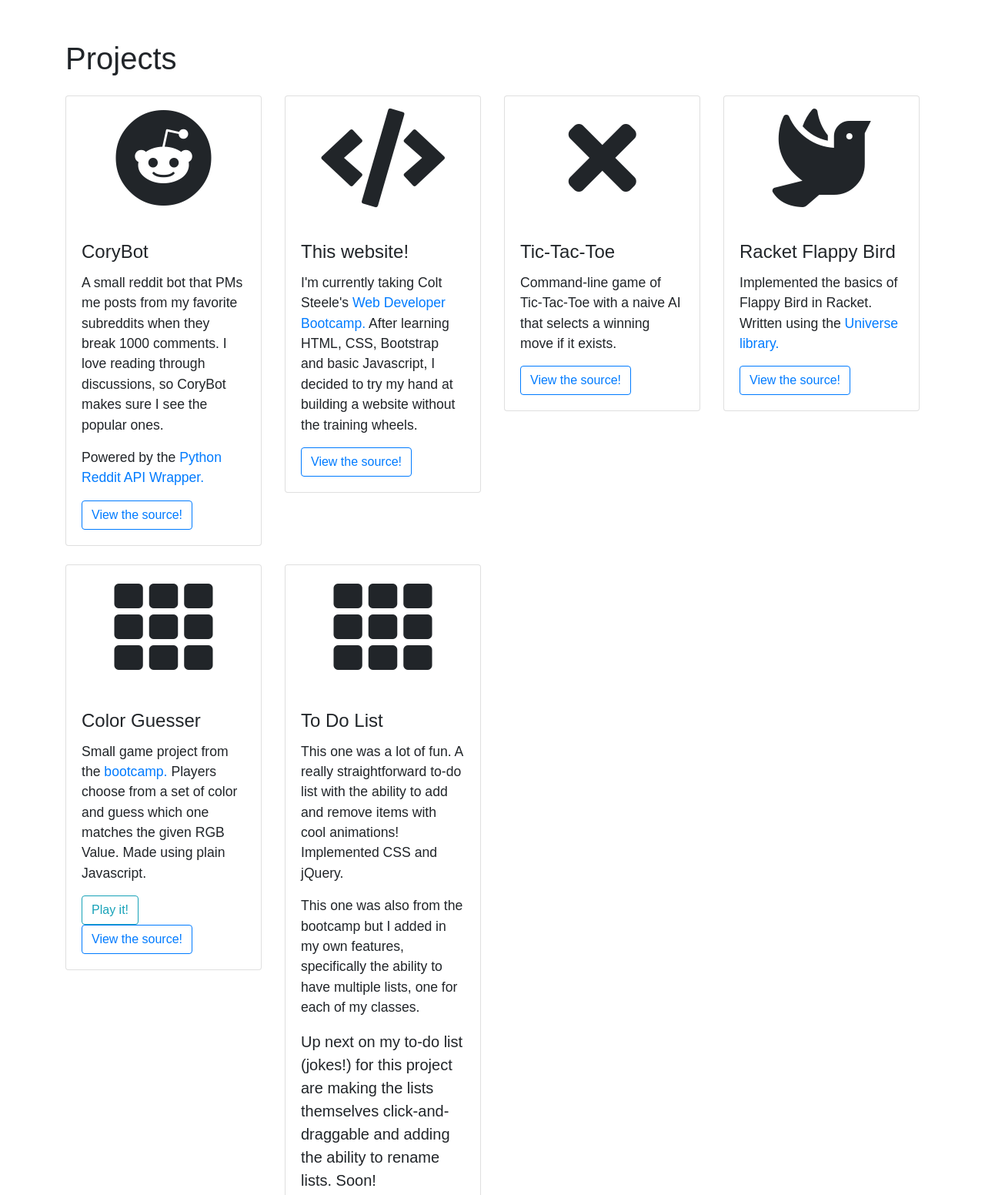
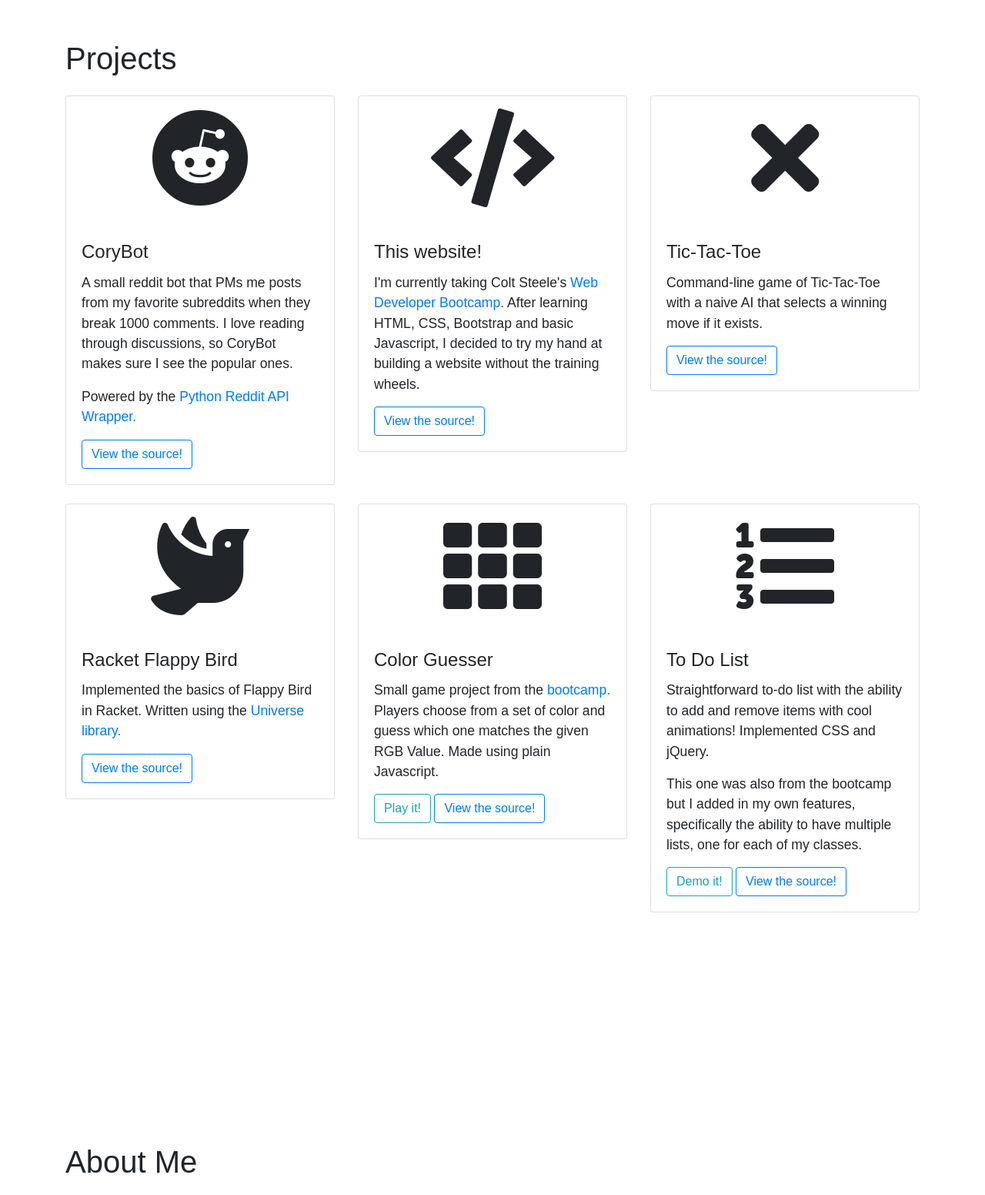
Before and after one commit to corycalderone/corycalderone.github.io, a plain HTML site: page index.html in a window 1280 px wide. Shown: the part 1000-2552 px from the top of the page at 77% size. Drawn offline with nearby package versions, Linux system fonts and the light colour scheme; a web font is replaced by a local one.

Commit message:
Fixed icon for To-Do list and arrangement of tiles.

```diff
--- a/index.html
+++ b/index.html
@@ -79,7 +79,7 @@
     <div class="container mid-section">
         <h1 class="py-3">Projects</h1>
         <div class="row">
-            <div class="col-xl-3 col-lg-3 col-md-6 col-sm-6 col-xs-6">
+            <div class="col-xl-4 col-lg-4 col-md-6 col-sm-6 col-xs-6">
                 <div class="card mb-4">
                     <h2 class="d-flex justify-content-center py-3"><i class="fab fa-reddit fa-4x"></i></h2>
                     <div class="card-body">
@@ -94,7 +94,7 @@
                     </div>
                 </div>
             </div>
-            <div class="col-xl-3 col-lg-3 col-md-6 col-sm-6 col-xs-6">
+            <div class="col-xl-4 col-lg-4 col-md-6 col-sm-6 col-xs-6">
                 <div class="card mb-4">
                     <h2 class="d-flex justify-content-center py-3"><i class="fas fa-code fa-4x"></i></h2>
                     <div class="card-body">
@@ -109,7 +109,7 @@
                     </div>
                 </div>
             </div>
-            <div class="col-xl-3 col-lg-3 col-md-6 col-sm-6 col-xs-6">
+            <div class="col-xl-4 col-lg-4 col-md-6 col-sm-6 col-xs-6">
                 <div class="card mb-4">
                     <h2 class="d-flex justify-content-center py-3"><i class="fas fa-times fa-4x"></i></h2>
                     <div class="card-body">
@@ -121,7 +121,7 @@
                     </div>
                 </div>
             </div>
-            <div class="col-xl-3 col-lg-3 col-md-6 col-sm-6 col-xs-6">
+            <div class="col-xl-4 col-lg-4 col-md-6 col-sm-6 col-xs-6">
                 <div class="card mb-4">
                     <h2 class="d-flex justify-content-center py-3"><i class="fas fa-dove fa-4x"></i></i></h2>
                     <div class="card-body">
@@ -133,7 +133,7 @@
                     </div>
                 </div>
             </div>
-            <div class="col-xl-3 col-lg-3 col-md-6 col-sm-6 col-xs-6">
+            <div class="col-xl-4 col-lg-4 col-md-6 col-sm-6 col-xs-6">
                 <div class="card mb-4">
                     <h2 class="d-flex justify-content-center py-3"><i class="fas fa-th fa-4x"></i></h2>
                     <div class="card-body">
@@ -148,14 +148,13 @@
                     </div>
                 </div>
             </div>
-            <div class="col-xl-3 col-lg-3 col-md-6 col-sm-6 col-xs-6">
+            <div class="col-xl-4 col-lg-4 col-md-6 col-sm-6 col-xs-6">
                 <div class="card mb-4">
-                    <h2 class="d-flex justify-content-center py-3"><i class="fas fa-th fa-4x"></i></h2>
+                    <h2 class="d-flex justify-content-center py-3"><i class="fas fa-list-ol fa-4x"></i></h2>
                     <div class="card-body">
                         <h4 class="card-title">To Do List</h4>
-                        <p class="card-text">This one was a lot of fun. A really straightforward to-do list with the ability to add and remove items with cool animations! Implemented CSS and jQuery.</p>
+                        <p class="card-text">Straightforward to-do list with the ability to add and remove items with cool animations! Implemented CSS and jQuery.</p>
                         <p class="card-text">This one was also from the bootcamp but I added in my own features, specifically the ability to have multiple lists, one for each of my classes.</p>
-                        <p>Up next on my to-do list (jokes!) for this project are making the lists themselves click-and-draggable and adding the ability to rename lists. Soon!</p>
                         <a class="btn btn-outline-info"
                             href="TodoList/index.html" target="_blank">Demo it!</a>
                         <a class="btn btn-outline-primary" href="https://github.com/corycalderone/todolist"
```
